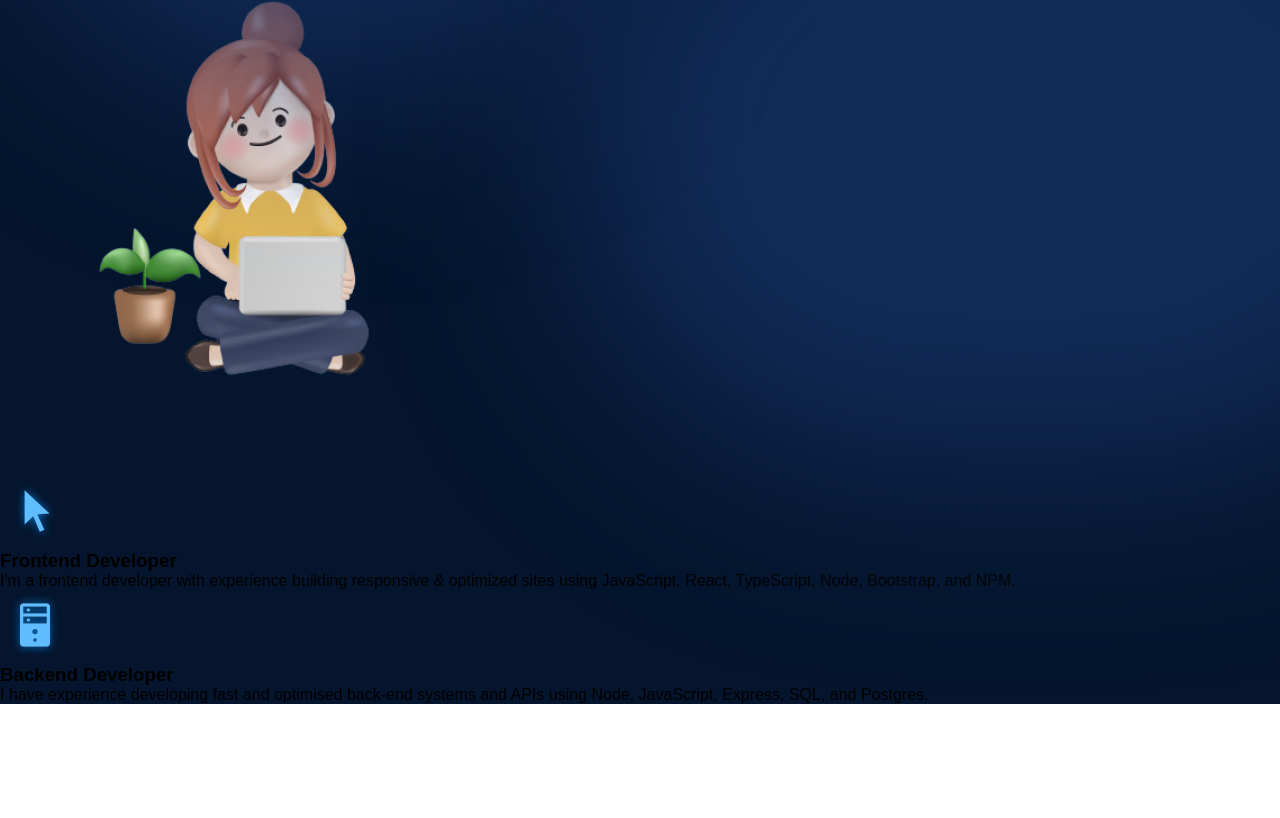
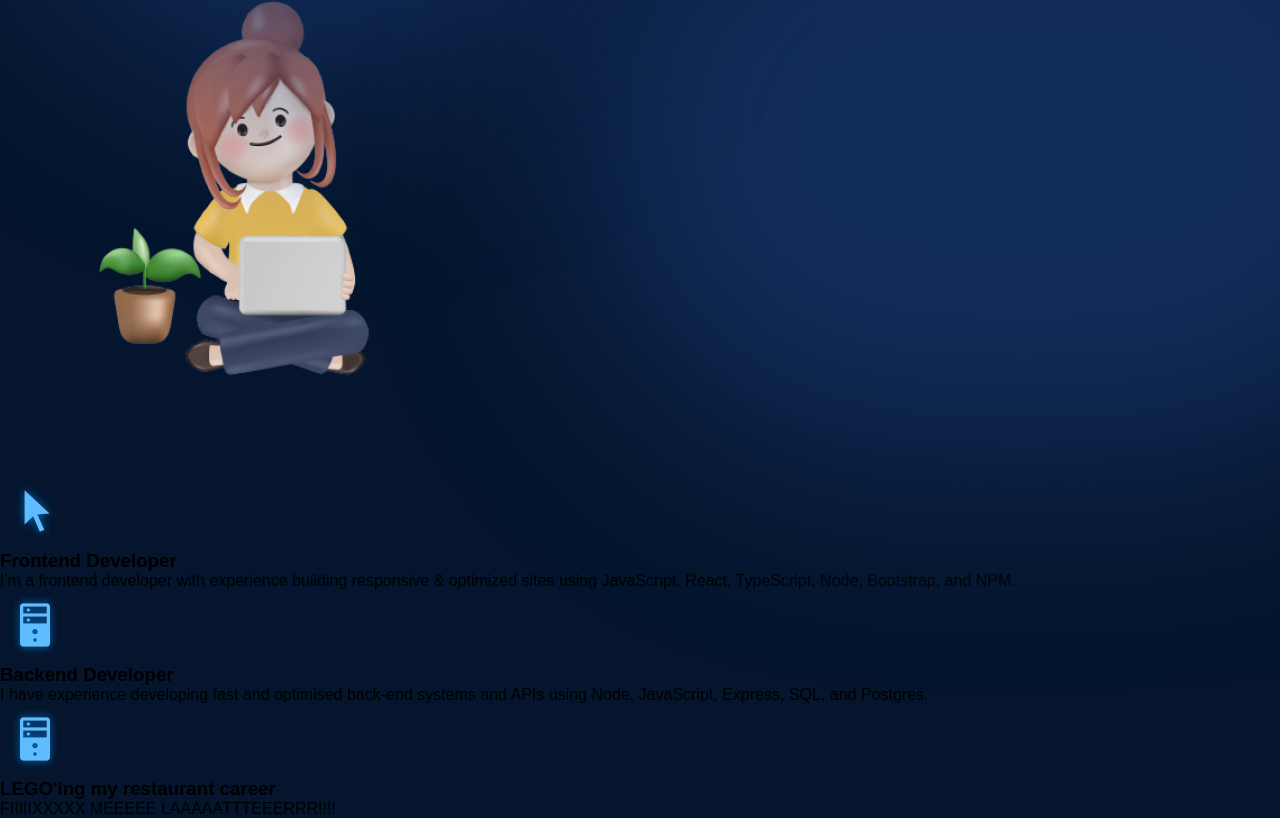
Before and after one commit to kvothe1387/Portfolio-React, a React (Vite) app in the folder React-Portfolio/: page / in a window 1280 px wide. Shown: the part 570-1388 px from the top of the page. Before the commit the page ends 1274 px from the top, so only its background shows below. Built offline with nearby package versions, Linux system fonts and the light colour scheme.

Commit message:
updated about.jsx

```diff
--- a/React-Portfolio/src/components/About/About.jsx
+++ b/React-Portfolio/src/components/About/About.jsx
@@ -5,16 +5,16 @@ import { getImageUrl } from "../../utils";
 export const About = () => {
 
   return (
-    <section>
-      <h2>About</h2>
-      <div>
-        <img src={getImageUrl("about/aboutImage.png")} alt="About me" />
+    <section className={styles.container} id="about">
+      <h2 className={styles.title}>About</h2>
+      <div className={styles.content}>
+        <img src={getImageUrl("about/aboutImage.png")} alt="About me" className={styles.aboutImage} />
 
-        <ul>
+        <ul className={styles.aboutItems}>
 
-          <li>
+          <li className={styles.aboutItem}>
             <img src={getImageUrl("about/cursorIcon.png")} alt="Cursor icon" />
-            <div>
+            <div className={styles.aboutItemText}>
               <h3>Frontend Developer</h3>
               <p>I'm a frontend developer with experience building responsive & optimized sites using
                 JavaScript, React, TypeScript, Node, Bootstrap, and NPM.
@@ -22,11 +22,20 @@ export const About = () => {
             </div>
           </li>
 
-          <li>
+          <li className={styles.aboutItem}>
             <img src={getImageUrl("about/serverIcon.png")} alt="Server icon" />
-            <div>
+            <div className={styles.aboutItemText}>
               <h3>Backend Developer</h3>
               <p>I have experience developing fast and optimised back-end systems and APIs using Node, JavaScript, Express, SQL, and Postgres.
+              </p>
+            </div>
+          </li>
+
+          <li className={styles.aboutItem}>
+            <img src={getImageUrl("about/serverIcon.png")} alt="Server icon" />
+            <div className={styles.aboutItemText}>
+              <h3>LEGO'ing my restaurant career </h3>
+              <p>FIIIIIXXXXX MEEEEE LAAAAATTTEEERRR!!!!
               </p>
             </div>
           </li>
@@ -35,7 +44,5 @@ export const About = () => {
 
       </div>
     </section>
-
-
   );
 };
```
